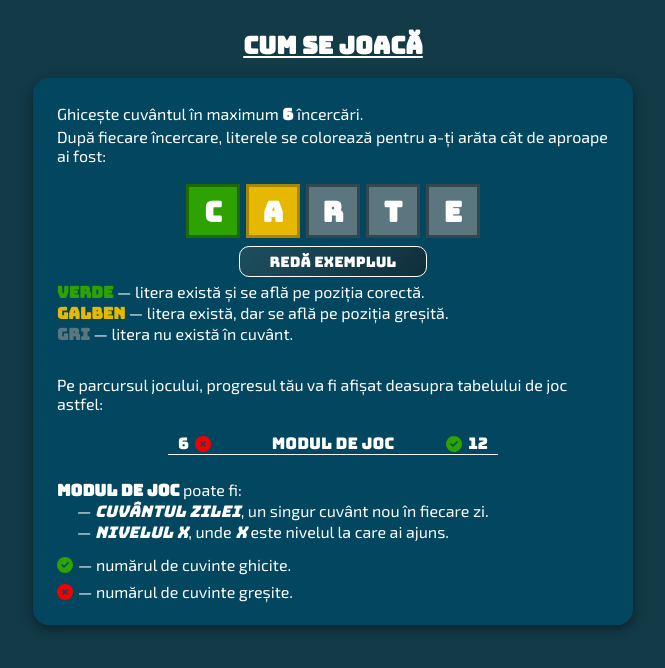
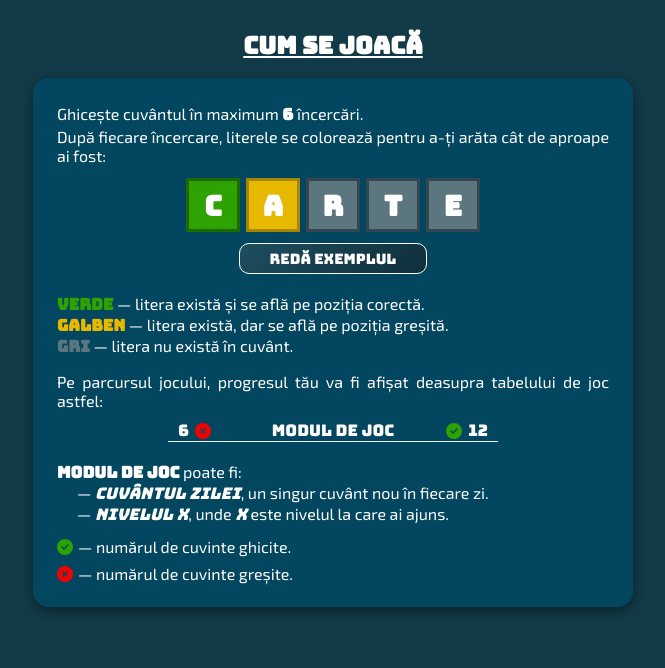
Before and after one commit to bl4ze4447/ghiceste_cuvantul, a Next.js app: page /cum-sa-joci in a window 1280 px wide. Shown: the top 668 px of the page, without its empty margins (307-972 px from the left). Built offline with nearby package versions, Linux system fonts and the light colour scheme.

Commit message:
Visuals improvement for how to play

```diff
--- a/app/cum-sa-joci/htp.css
+++ b/app/cum-sa-joci/htp.css
@@ -69,3 +69,7 @@
 .lh1-5 {
     line-height: 1.5;
 }
+
+.justify {
+    text-align: justify;
+}
--- a/app/cum-sa-joci/page.tsx
+++ b/app/cum-sa-joci/page.tsx
@@ -28,15 +28,15 @@ function HowToPlay() {
 
             <div className="how-to-play-content">
                 <Card>
-                    <p className="exo lh1-5">
+                    <p className="exo lh1-5 justify">
                         Ghicește cuvântul în maximum <b>{Settings.MAX_ROWS}</b> încercări.
                     </p>
-                    <p className="exo">
+                    <p className="exo justify">
                         După fiecare încercare, literele se colorează pentru a-ți arăta cât de
                         aproape ai fost:
                     </p>
 
-                    <div className="example-section">
+                    <div className="example-section" style={{ marginTop: '10px' }}>
                         <GameRow
                             key={key} // forțează rerender complet
                             word={exampleMixed}
@@ -51,7 +51,10 @@ function HowToPlay() {
                             disableBlockingAnimation={() => {}}
                             disableBounceAnimation={() => {}}
                         />
-                        <div className="button-row">
+                        <div
+                            className="button-row"
+                            style={{ marginBottom: '15px', marginTop: '3px' }}
+                        >
                             <button className="htp-button" onClick={handlePlay}>
                                 Redă exemplul
                             </button>
@@ -70,12 +73,15 @@ function HowToPlay() {
                                 <b style={{ color: '#5c7680' }}>Gri</b> — litera nu există în
                                 cuvânt.
                             </p>
-                            <p className="exo" style={{ marginTop: '30px', marginBottom: '-10px' }}>
+                            <p
+                                className="exo justify"
+                                style={{ marginTop: '15px', marginBottom: '-20px' }}
+                            >
                                 Pe parcursul jocului, progresul tău va fi afișat deasupra tabelului
                                 de joc astfel:
                             </p>
                             <LevelBar centerText="Modul de joc" won={12} lost={6} />
-                            <div style={{ marginTop: '20px' }}>
+                            <div style={{ marginTop: '15px' }}>
                                 <p className="exo">
                                     <b>Modul de joc</b> poate fi:
                                 </p>
```
